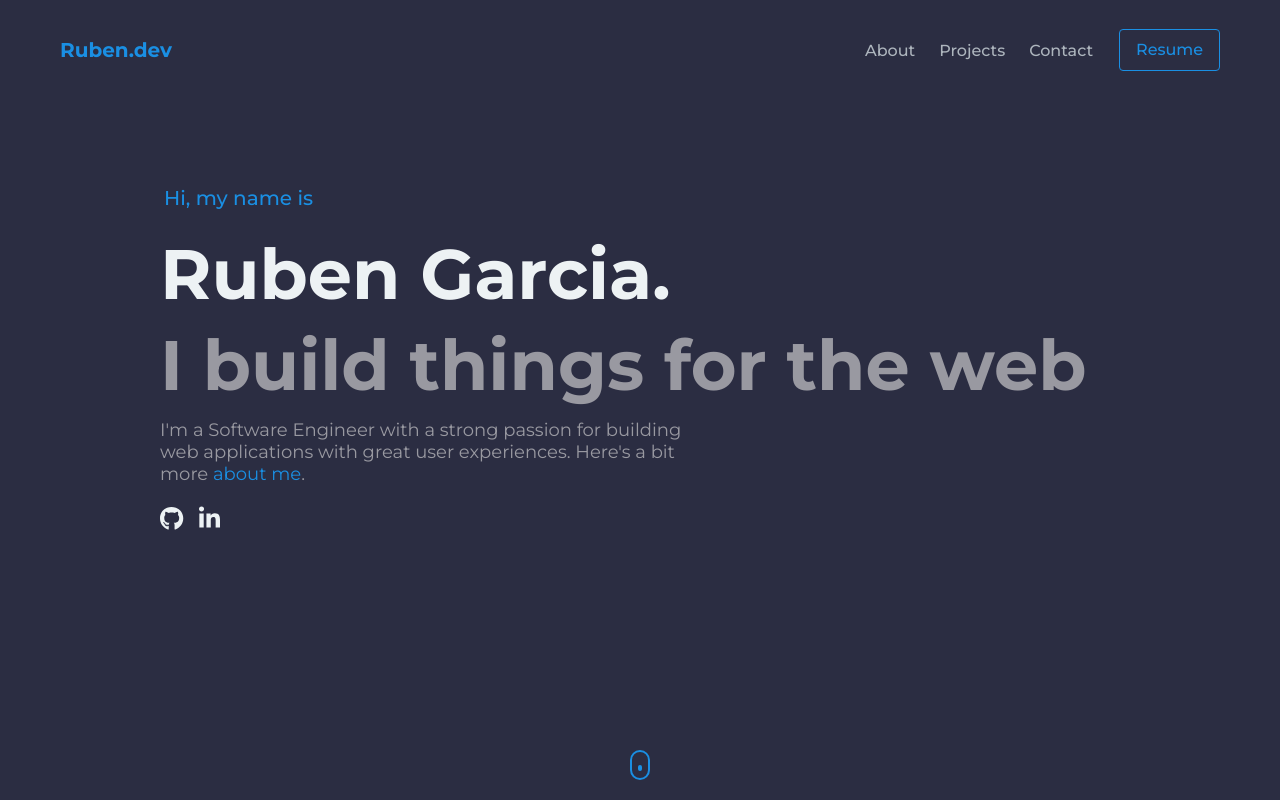
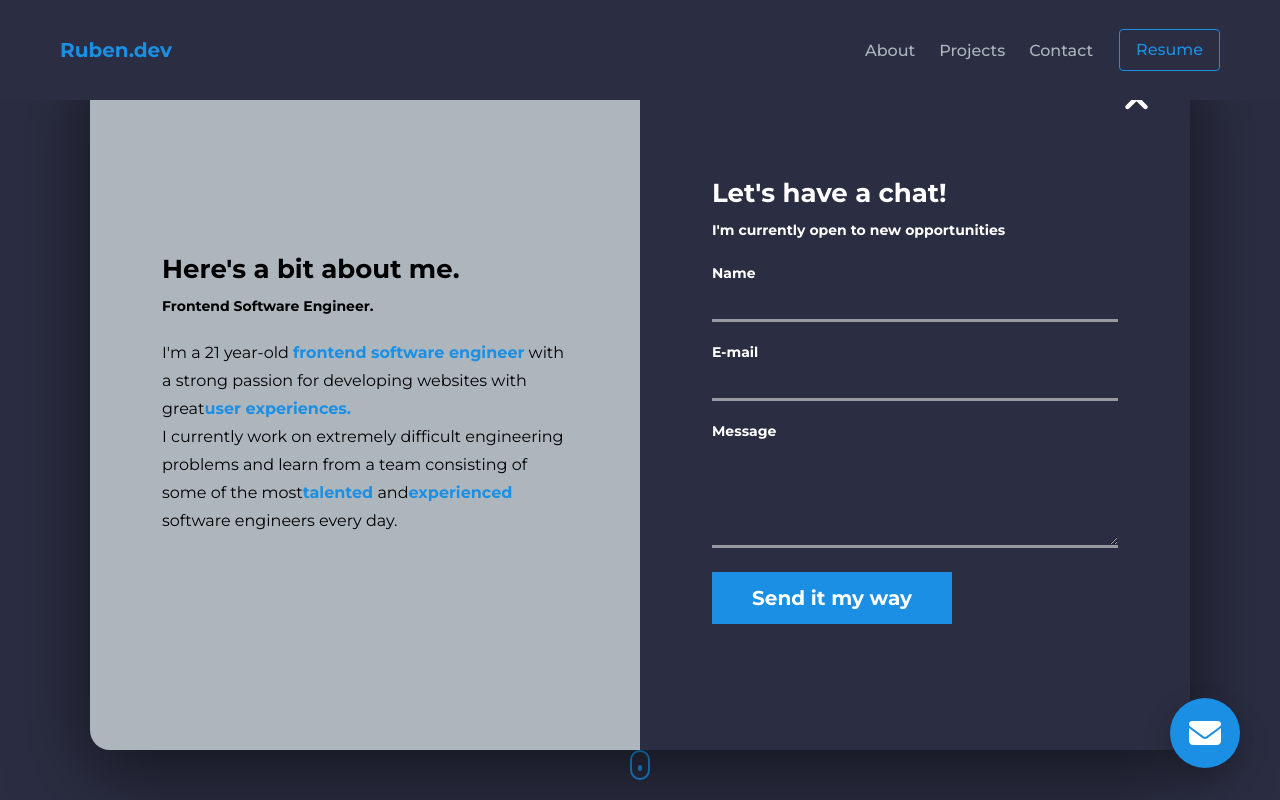
Before and after one commit to rgarci82/personal-website, a React (Create React App) app: page / in a window 1280 px wide. Both pictures are taken after a click on the link "Contact". Shown: the top 800 px of the page. Built offline with nearby package versions, Linux system fonts and the light colour scheme.

Commit message:
made a contact modal

```diff
--- a/package.json
+++ b/package.json
@@ -3,6 +3,7 @@
   "version": "0.1.0",
   "private": true,
   "dependencies": {
+    "@emailjs/browser": "^3.11.0",
     "@fortawesome/fontawesome-svg-core": "^6.4.2",
     "@fortawesome/free-brands-svg-icons": "^6.4.2",
     "@fortawesome/free-regular-svg-icons": "^6.4.2",
--- a/src/App.js
+++ b/src/App.js
@@ -1,13 +1,18 @@
+import { useState } from "react";
+import ContactModal from "./components/ContactModal";
 import LandingPage from "./components/LandingPage";
 import Projects from "./components/Projects";
 import TechStack from "./components/TechStack";
 
 function App() {
+  const [isModalOpen, setIsModalOpen] = useState(false);
+
   return (
     <div className="App">
-      <LandingPage />
+      <LandingPage isModalOpen={isModalOpen} setIsModalOpen={setIsModalOpen}/>
       <TechStack />
       <Projects />
+      <ContactModal isModalOpen={isModalOpen} setIsModalOpen={setIsModalOpen}/>
     </div>
   );
 }
--- /dev/null
+++ b/src/components/ContactModal.jsx
@@ -0,0 +1,15 @@
+import { faEnvelope } from '@fortawesome/free-solid-svg-icons'
+import { FontAwesomeIcon } from '@fortawesome/react-fontawesome'
+import React from 'react'
+
+function ContactModal({isModalOpen, setIsModalOpen}) {
+  return (
+    <a href='#'>
+    <button className='mail__btn click' onClick={() => setIsModalOpen(!isModalOpen)}>
+        <FontAwesomeIcon icon={faEnvelope}/>
+    </button>
+    </a>
+  )
+}
+
+export default ContactModal
--- a/src/components/LandingPage.jsx
+++ b/src/components/LandingPage.jsx
@@ -1,18 +1,40 @@
 import { faGithub, faLinkedinIn } from "@fortawesome/free-brands-svg-icons";
+import { faSpinner, faTimes } from "@fortawesome/free-solid-svg-icons";
 import { FontAwesomeIcon } from "@fortawesome/react-fontawesome";
-import React from "react";
+import React, {useRef} from "react";
 import { Link } from "react-scroll";
+import emailjs from '@emailjs/browser';
 
-function LandingPage() {
+function LandingPage({isModalOpen, setIsModalOpen}) {
+  const form = useRef();
+
+  const sendEmail = (e) => {
+    e.preventDefault();
+
+    const loading = document.querySelector('.modal__overlay--loading');
+    const success = document.querySelector('.modal__overlay--success');
+
+    emailjs.sendForm('service_mrmm8ln', 'template_xsod9jz', form.current, 'T1xOmRs6tCBAKRMan')
+      .then((result) => {
+          loading.classList.remove("modal__overlay--visable");
+          success.classList += (" modal__overlay--visable");
+      }, (error) => {
+          loading.classList.remove("modal__overlay--visable");
+          alert(
+            "The email service is temporarily unavailable. Please contact me directly on ruben.garcia30102@gmail.com"
+          )
+      })
+    }
+
   return (
-    <section id="landing-page">
+    <section id="landing-page" className={isModalOpen ? "modal__open" : undefined}>
       <nav className="nav">
-        <Link className="nav__logo">Ruben.dev</Link>
+        <a className="nav__logo">Ruben.dev</a>
         <ul className="nav__link--list">
           <li className="nav__link">
-            <Link to="" className="nav__link--anchor">
+            <a className="nav__link--anchor">
               About
-            </Link>
+            </a>
           </li>
           <li className="nav__link">
             <Link to="projects" className="nav__link--anchor">
@@ -20,9 +42,9 @@ function LandingPage() {
             </Link>
           </li>
           <li className="nav__link">
-            <Link to="contact" className="nav__link--anchor">
+            <a className="nav__link--anchor" onClick={() => setIsModalOpen(!isModalOpen)}>
               Contact
-            </Link>
+            </a>
           </li>
           <a className="btn">Resume</a>
         </ul>
@@ -56,6 +78,54 @@ function LandingPage() {
       <Link to="techstack" className="scroll">
         <div className="scroll__icon click"></div>
       </Link>
+      <div className="modal">
+        <div className="modal__half modal__about">
+          <h3 className="modal__title modal__title--about">
+            Here's a bit about me.
+          </h3>
+          <h4 className="modal__sub-title modal__sub-title--about">
+            Frontend Software Engineer.
+          </h4>
+          <p className="modal__para modal__para--about">
+            I'm a 21 year-old <b className="blue">frontend software engineer</b> with
+            a strong passion for developing websites with great
+            <b className="blue">user experiences.</b>
+            <br />
+            I currently work on extremely difficult engineering problems and
+            learn from a team consisting of some of the most
+            <b className="blue">talented</b> and
+            <b className="blue">experienced</b> software engineers every day.
+          </p>
+        </div>
+        <div className="modal__half modal__contact">
+          <FontAwesomeIcon className="modal__exit" icon={faTimes} onClick={() => setIsModalOpen(!isModalOpen)}/>
+          <h3 className="modal__title modal__title--contact">Let's have a chat!</h3>
+          <h4 className="modal__sub-title modal__sub-title--contact">
+            I'm currently open to new opportunities
+          </h4>
+          <form id="contact__form" ref={form} onSubmit={sendEmail}>
+            <div className="form__item">
+              <label className="form__item--label">Name</label>
+              <input className="input" name="user_name" type="text" required></input>
+            </div>
+            <div className="form__item">
+              <label className="form__item--label">E-mail</label>
+              <input className="input" name="user_email" type="email" required></input>
+            </div>
+            <div className="form__item">
+              <label className="form__item--label">Message</label>
+              <textarea className="input" name="message" type="text" required ></textarea>
+            </div>
+            <button id="contact__submit" className="form__submit">Send it my way</button>
+          </form>
+          <div className="modal__overlay modal__overlay--loading">
+            <FontAwesomeIcon icon={faSpinner} className="fa-spinner"/>
+          </div>
+          <div className="modal__overlay modal__overlay--success">
+            Thanks for the message! Looking forward to speaking to you soon.
+          </div>
+        </div>
+      </div>
     </section>
   );
 }
--- a/src/index.css
+++ b/src/index.css
@@ -22,6 +22,38 @@ section {
 a {
   text-decoration: none;
   cursor: pointer;
+}
+
+input, textarea{
+  width: 100%;
+  background-color: #2b2d42;
+  color: white;
+  outline: none;
+  border: 3px solid #9999a1;
+  border-top: none;
+  border-left: none;
+  border-right: none;
+  height: 40px;
+  transition: all 300ms ease;
+}
+
+label{
+  font-size: 14px;
+  font-weight: bold;
+}
+
+textarea{
+  resize: vertical;
+  height: 100px;
+  margin-top: 8px;
+}
+
+input:hover, textarea:hover{
+  border-color: #adb5bd;
+}
+
+input:focus, textarea:focus{
+  border-color: #1a8fe3;
 }
 
 .container {
@@ -213,6 +245,21 @@ li {
   }
 }
 
+.mail__btn{
+  width: 70px;
+  height: 70px;
+  font-size: 32px;
+  border-radius: 50%;
+  border: none;
+  background-color: #1a8fe3;
+  color: white;
+  position: fixed;
+  bottom: 32px;
+  right: 40px;
+  z-index: 100;
+  box-shadow: 0 12px 30px 0 rgb(0, 0, 0, 0.2);
+}
+
 /*
 TECH STACK
 */
@@ -371,3 +418,150 @@ PROJECTS
 .project__description--para{
   margin: 16px 0;
 }
+
+/*
+
+MODAL
+
+*/
+
+.modal{
+  position: absolute;
+  top: 50%;
+  left: 50%;
+  transform: translate(-50%, -50%);
+  width: 90%;
+  max-width: 1100px;
+  height: 700px;
+  border-radius: 20px;
+  overflow: hidden;
+  display: flex;
+  visibility: hidden;
+  z-index: -1;
+  transition: visibility 1s, z-index 1s, box-shadow 0.5s ease;
+}
+
+.modal__open .modal{
+  z-index: 60;
+  box-shadow: 0 20px 80px 0 rgb(0, 0, 0, .55);
+  visibility: visible;
+}
+
+.modal__half{
+  width: 50%;
+  padding: 40px 72px;
+  display: flex;
+  flex-direction: column;
+  justify-content: center;
+  position: relative;
+  transition: all 300ms ease-in;
+}
+
+.modal__open .modal__about,
+.modal__open .modal__contact{
+  transform: translateX(0%);
+}
+
+.modal__about{
+  background-color: #adb5bd;
+  transform: translateX(-110%);
+}
+
+.modal__contact{
+  background-color: #2b2d42;
+  color: white;
+  transform: translateX(110%);
+}
+
+.modal__title{
+  font-size: 26px;
+}
+
+.modal__sub-title{
+  margin: 12px 0 24px 0;
+  font-size: 14px;
+}
+
+.modal__para{
+  margin-bottom: 12px;
+  line-height: 1.75;
+}
+
+.form__item{
+  margin-bottom: 20px;
+}
+
+.form__submit{
+  background-color: #1a8fe3;
+  border: 2px solid #1a8fe3;
+  color: white;
+  font-weight: bold;
+  width: 100%;
+  max-width: 240px;
+  padding: 12px 24px;
+  font-size: 20px;
+  transition: all 300ms ease;
+}
+
+.form__submit:hover{
+  border-color: white;
+  background-color: transparent;
+}
+
+.form__submit:active{
+  border-color:#1a8fe3;
+  color: #1a8fe3;
+}
+
+.modal__overlay{
+  position: absolute;
+  top: 0;
+  left: 0;
+  width: 100%;
+  height: 100%;
+  display: none;
+  align-items: center;
+  justify-content: center;
+  z-index: -1;
+}
+
+.modal__overlay--loading{
+  background-color: #1c1d25;
+  font-size: 80px;
+}
+
+.modal__overlay--success{
+  background-color: #4bb543;
+  font-size: 40px;
+  font-weight: 700;
+  text-align: center;
+  padding: 28px;
+}
+
+.modal__overlay--visable{
+  z-index: 1;
+  display: flex;
+}
+
+.fa-spinner{
+  animation: spinner 750ms infinite linear;
+}
+
+@keyframes spinner {
+  0%{
+    transform: rotate(0);
+  }
+  100%{
+    transform: rotate(360deg);
+  }
+}
+
+.modal__exit{
+  position: absolute;
+  top: 30px;
+  right: 40px;
+  color: white;
+  font-size: 36px;
+  z-index: 100;
+  cursor: pointer;
+}
```
Also changed, not shown: 1 other file (tests, documents, lock files or other folders).
